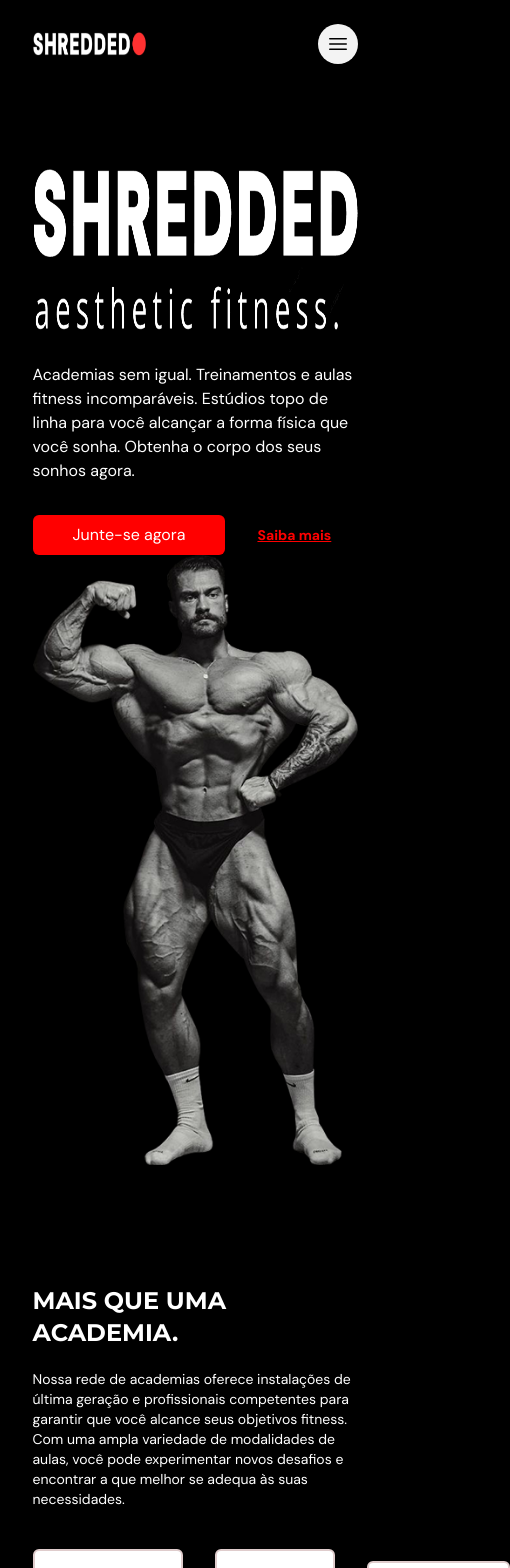
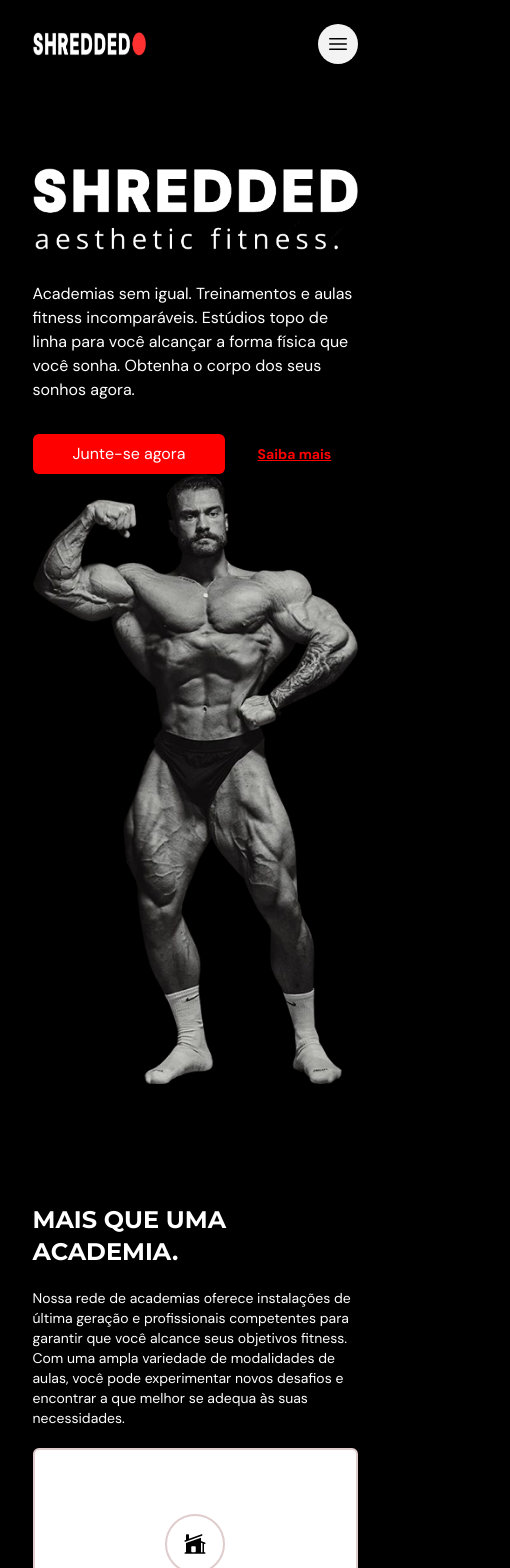
Before and after one commit to henryornellas/shredded, a React (Vite) app: page / in a window 390 px wide. Shown: the top 1568 px of the page, 510 px wide, since content can reach past the window. Built offline with nearby package versions, Linux system fonts and the light colour scheme.

Commit message:
fix responsive

```diff
--- a/src/scenes/benefits/index.tsx
+++ b/src/scenes/benefits/index.tsx
@@ -66,7 +66,7 @@
             whileInView="visible"
             viewport={{once: true, amount: 0.5}}
             variants={container}
-            className="mt-5 md: flex items-center justify-between gap-8">
+            className="mt-5 md:flex items-center justify-between gap-8">
                 {benefits.map((benefit) => (
                     <Benefit
                     key={benefit.title}
--- a/src/scenes/home/index.tsx
+++ b/src/scenes/home/index.tsx
@@ -20,7 +20,7 @@
     return (
         <section
             id="início"
-            className='gap-16 py-10 md:h-full md:pb-0'
+            className='gap-16 py-10 md:h-full md:pb-0 w-full'
         >
             {/* IMAGE AND MAIN HEADER */}
             <motion.div
@@ -41,7 +41,7 @@
                     className='md:-mt-20'>
                         <div className='relative'>
                             <div className='before:absolute before:-top-20 before:-left-20 before:z-[-1] md:before:content-evolvetext'>
-                                <img src={HomePageText} alt="home-page-text" className='w-[489px] h-[163px]'/>
+                                <img src={HomePageText} alt="home-page-text"/>
                             </div>
                         </div>
                         <p className='mt-8 text-md text-white'>
@@ -76,7 +76,7 @@
                 </div>
 
                 {/* IMAGE */}
-                <div className='flex basis-3/5 justify-center md:z-10 md:ml-40 md:mt-16 md:justify-items-end'>
+                <div className='md:flex basis-3/5 justify-center md:z-10 md:ml-40 md:mt-16 md:justify-items-end'>
                     <img src={HomePageGraphic} alt="homepage-graphic" />
                 </div>
             </motion.div>
```
